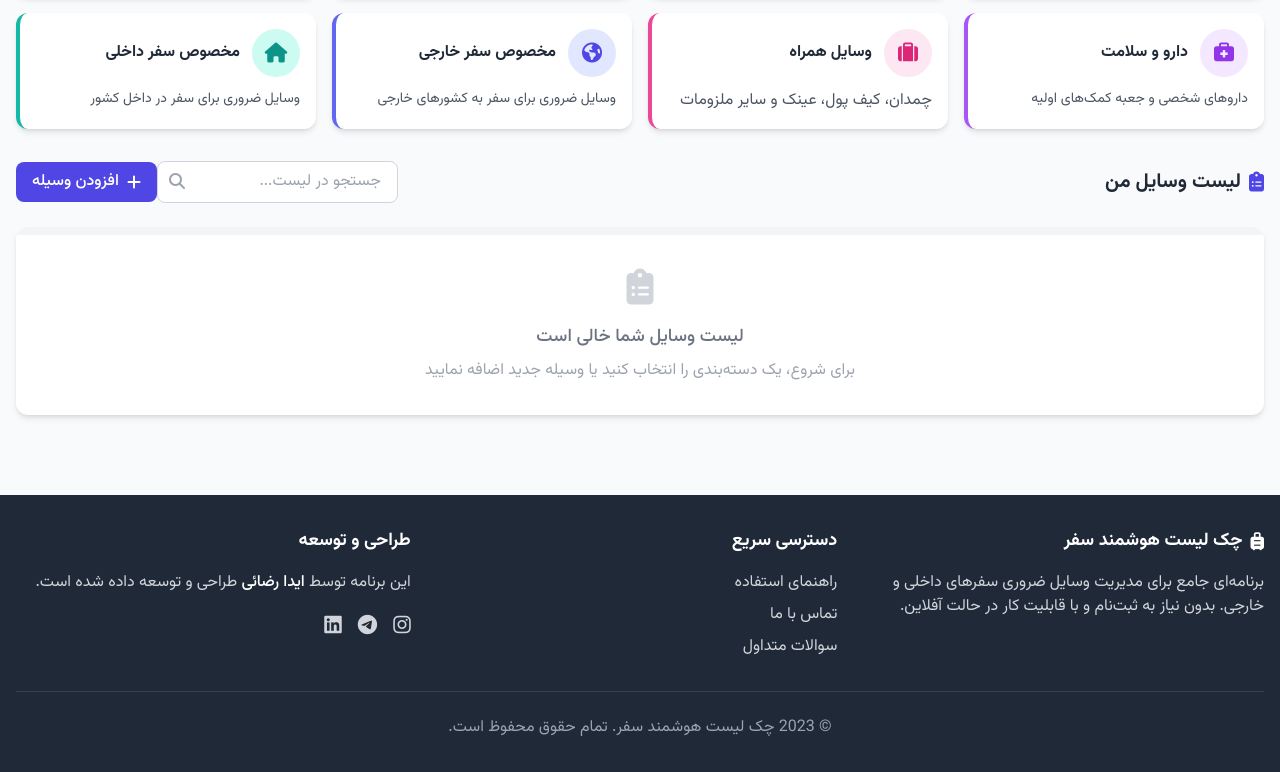
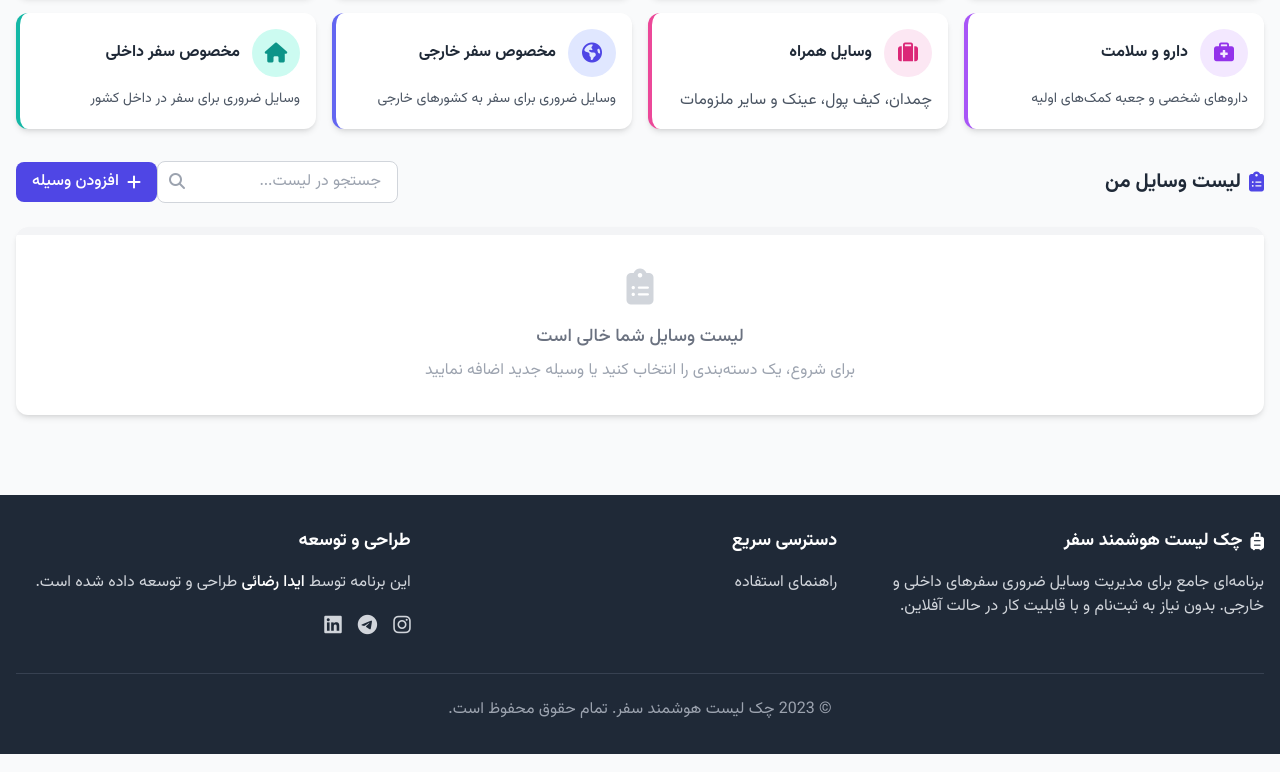
Before and after one commit to MaedehR123/check-list, a plain HTML site: page public/index.html in a window 1280 px wide. Shown: the part 689-1461 px from the top of the page. Drawn offline with nearby package versions, Linux system fonts and the light colour scheme.

Commit message:
کامتن کردن دکمه تماس با ما و سوالات متعدد

```diff
--- a/public/index.html
+++ b/public/index.html
@@ -486,8 +486,6 @@
                     <h3 class="text-lg font-bold mb-4">دسترسی سریع</h3>
                     <ul class="space-y-2">
                         <li><a href="#" class="text-gray-300 hover:text-white transition">راهنمای استفاده</a></li>
-                        <li><a href="#" class="text-gray-300 hover:text-white transition">تماس با ما</a></li>
-                        <li><a href="#" class="text-gray-300 hover:text-white transition">سوالات متداول</a></li>
                     </ul>
                 </div>
                 <div>
```
